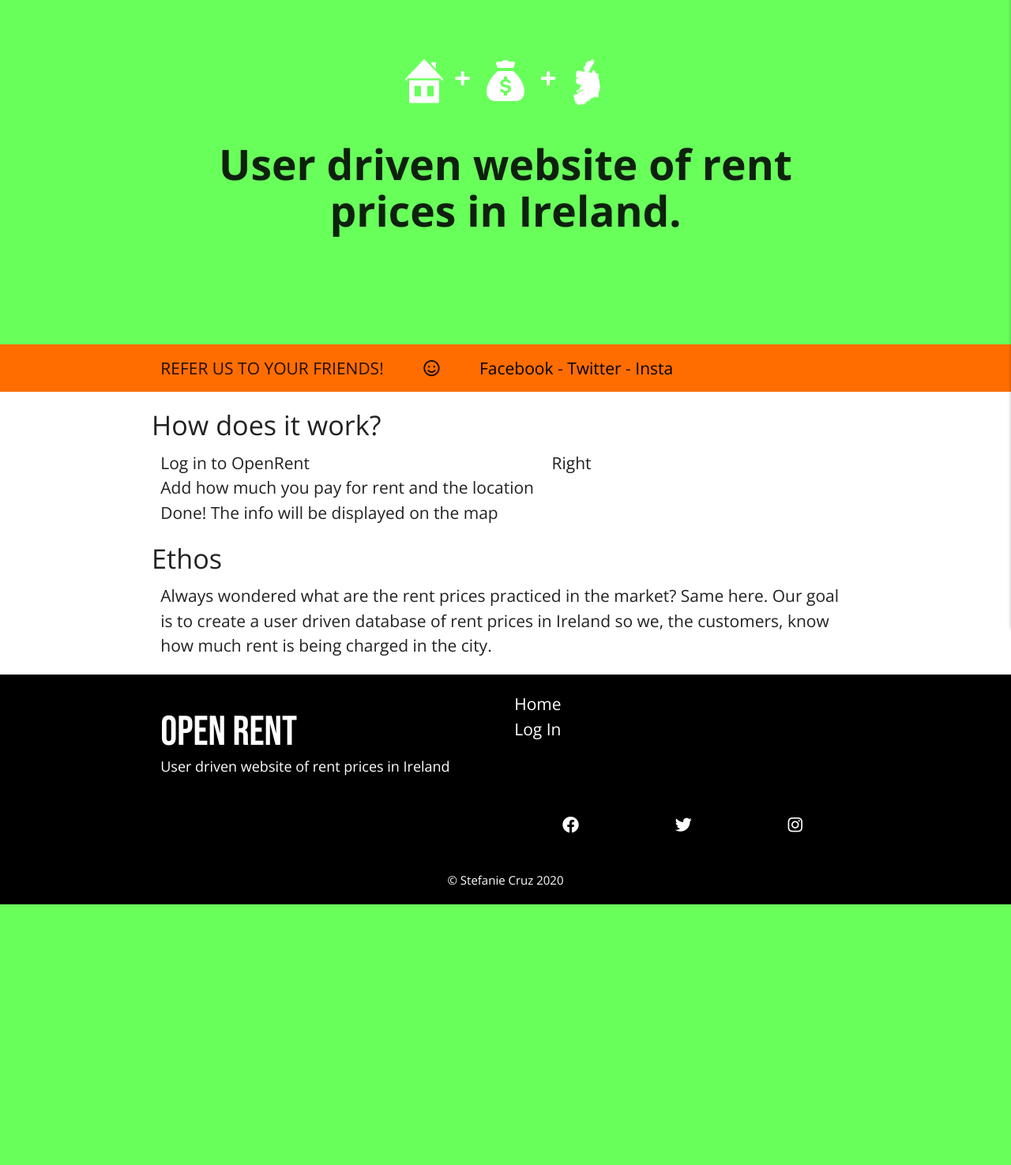
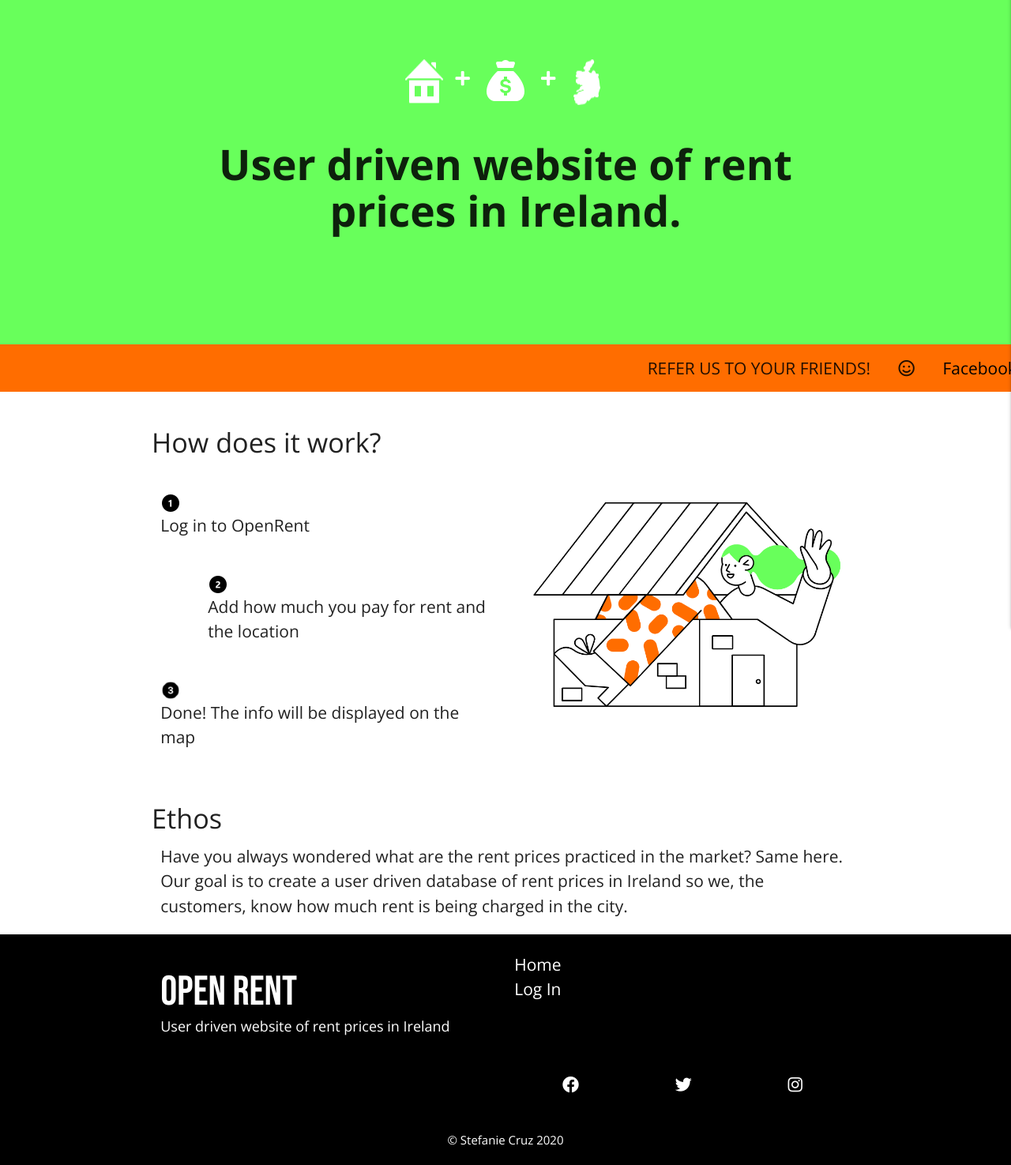
Before and after one commit to stef-cruz/open_rent, a Flask app: page / in a window 1280 px wide. Shown: the part 65-1540 px from the top of the page at 79% size. Before the commit the page ends 1210 px from the top, so only its background shows below. Run offline with Flask 2, Linux system fonts and the light colour scheme.

Commit message:
Add content to section 2 home page

```diff
--- a/app/static/css/_divider.scss
+++ b/app/static/css/_divider.scss
@@ -1,6 +1,6 @@
 .divider {
   background-color: $sec-colour;
-  height: 4rem;
+  height: 6rem;
   font-weight: 100;
 
   a {
@@ -8,11 +8,37 @@
     color: black;
   }
 
-  span, i {
-    padding-right: 3rem;
+  i {
+    display: none;
+  }
+
+  @include bp(tablet) {
+    height: 4rem;
+
+    i,span {
+      padding-right: 2rem;
+      display: inline;
+    }
   }
 
   &__content {
     margin: 1rem 0;
+    // Animation source https://colibriwp.com/blog/scrolling-text/
+    div {
+      /* Starting position */
+      transform:translateX(100%);
+      /* Apply animation to this element */
+      animation: slide-horizontal 30s linear infinite;
+      text-align: center;
+    }
+    /* Move it (define the animation) */
+    @keyframes slide-horizontal {
+      0%   {
+        transform: translateX(100%);
+      }
+      100% {
+        transform: translateX(-100%);
+      }
+    }
   }
 }
--- a/app/static/css/_index.scss
+++ b/app/static/css/_index.scss
@@ -23,3 +23,34 @@
     }
   }
 }
+
+.steps {
+  h4 {
+    margin: 3rem 0;
+  }
+
+  &__wrapper {
+    img {
+      display: grid;
+    }
+  }
+
+  &__one {
+    margin-bottom: 3rem;
+  }
+
+  &__two {
+    margin-bottom: 3rem;
+    margin-left: 4rem;
+  }
+
+  &__three {
+    margin-bottom: 3rem;
+  }
+
+  &__illustration {
+    img {
+      width: 100%;
+    }
+  }
+}
--- a/app/static/css/style.css
+++ b/app/static/css/style.css
@@ -39,6 +39,26 @@
 .hero .hero-container__icons i {
   margin: 1rem;
   color: white;
+}
+
+.steps h4 {
+  margin: 3rem 0;
+}
+.steps__wrapper img {
+  display: grid;
+}
+.steps__one {
+  margin-bottom: 3rem;
+}
+.steps__two {
+  margin-bottom: 3rem;
+  margin-left: 4rem;
+}
+.steps__three {
+  margin-bottom: 3rem;
+}
+.steps__illustration img {
+  width: 100%;
 }
 
 .footer {
@@ -100,18 +120,43 @@
 
 .divider {
   background-color: #ff6d00;
-  height: 4rem;
+  height: 6rem;
   font-weight: 100;
 }
 .divider a {
   text-decoration: none;
   color: black;
 }
-.divider span, .divider i {
-  padding-right: 3rem;
+.divider i {
+  display: none;
+}
+@media (min-width: 48rem) {
+  .divider {
+    height: 4rem;
+  }
+  .divider i, .divider span {
+    padding-right: 2rem;
+    display: inline;
+  }
 }
 .divider__content {
   margin: 1rem 0;
+  /* Move it (define the animation) */
+}
+.divider__content div {
+  /* Starting position */
+  transform: translateX(100%);
+  /* Apply animation to this element */
+  animation: slide-horizontal 30s linear infinite;
+  text-align: center;
+}
+@keyframes slide-horizontal {
+  0% {
+    transform: translateX(100%);
+  }
+  100% {
+    transform: translateX(-100%);
+  }
 }
 
 * {
--- a/app/static/js/script.js
+++ b/app/static/js/script.js
@@ -1,3 +1,5 @@
+// MATERIALIZE INITS
+
 document.addEventListener('DOMContentLoaded', function() {
     var elems = document.querySelectorAll('.sidenav');
     var instances = M.Sidenav.init(elems,{edge: "right"});
--- a/app/templates/index.html
+++ b/app/templates/index.html
@@ -23,17 +23,18 @@
 <section class="divider">
     <div class="container">
         <div class="row">
-            <div class="col divider__content">
-                <p><span>REFER US TO YOUR FRIENDS!</span>
+            <div class="col s12 divider__content">
+                <div>
+                    <span>REFER US TO YOUR FRIENDS!</span>
                     <i class="far fa-smile"></i>
                     <a href="https://www.facebook.com/" target="_blank" rel="noopener">Facebook</a> -
                     <a href="https://www.twitter.com/" target="_blank" rel="noopener">Twitter</a> -
                     <a href="https://www.instagram.com/" target="_blank" rel="noopener">Insta</a>
-                 </p>
-
+                </div>
             </div>
         </div>
     </div>
+
 </section>
 
 <!--Map-->
@@ -43,23 +44,26 @@
 
 <!--How it works-->
 <section>
-    <div class="container">
+    <div class="container steps">
         <h4>How does it work?</h4>
         <div class="row">
-            <div class="col">
-                <div>
+            <div class="col s12 m6 steps__wrapper">
+                <div class="steps__one">
+                    <img src="{{ url_for('static', filename='images/icons8-circled-1.png') }}" alt="Step 1">
                     Log in to OpenRent
                 </div>
-                <div>
+                <div class="steps__two">
+                    <img src="{{ url_for('static', filename='images/icons8-circled-2.png') }}" alt="Step 2">
                     Add how much you pay for rent and the location
                 </div>
-                <div>
+                <div class="steps__three">
+                    <img src="{{ url_for('static', filename='images/icons8-circled-3.png') }}" alt="Step 3">
                     Done! The info will be displayed on the map
                 </div>
 
             </div>
-            <div class="col">
-                Right
+            <div class="col s12 m6 steps__illustration">
+                <img src="{{ url_for('static', filename='images/woman-in-house.png') }}" alt="Woman in house">
             </div>
         </div>
     </div>
@@ -71,10 +75,9 @@
         <h4>Ethos</h4>
         <div class="row">
             <div class="col">
-                <p>Always wondered what are the rent prices practiced in the market? Same here.
-                    Our goal is to create a user driven database of rent prices in Ireland so we,
-                    the customers, know how much rent is being charged in the city.
-                </p>
+                <p>Have you always wondered what are the rent prices practiced in the market? Same here.</p>
+                <p>Our goal is to create a user driven database of rent prices in Ireland so we,
+                    the customers, know how much rent is being charged in the city.</p>
             </div>
         </div>
     </div>
```
Also changed, not shown: app/static/images/icons8-circled-1.png (added), app/static/images/icons8-circled-2.png (added), app/static/images/icons8-circled-3.png (added), app/static/images/woman-in-house.png (added), 1 other file.
